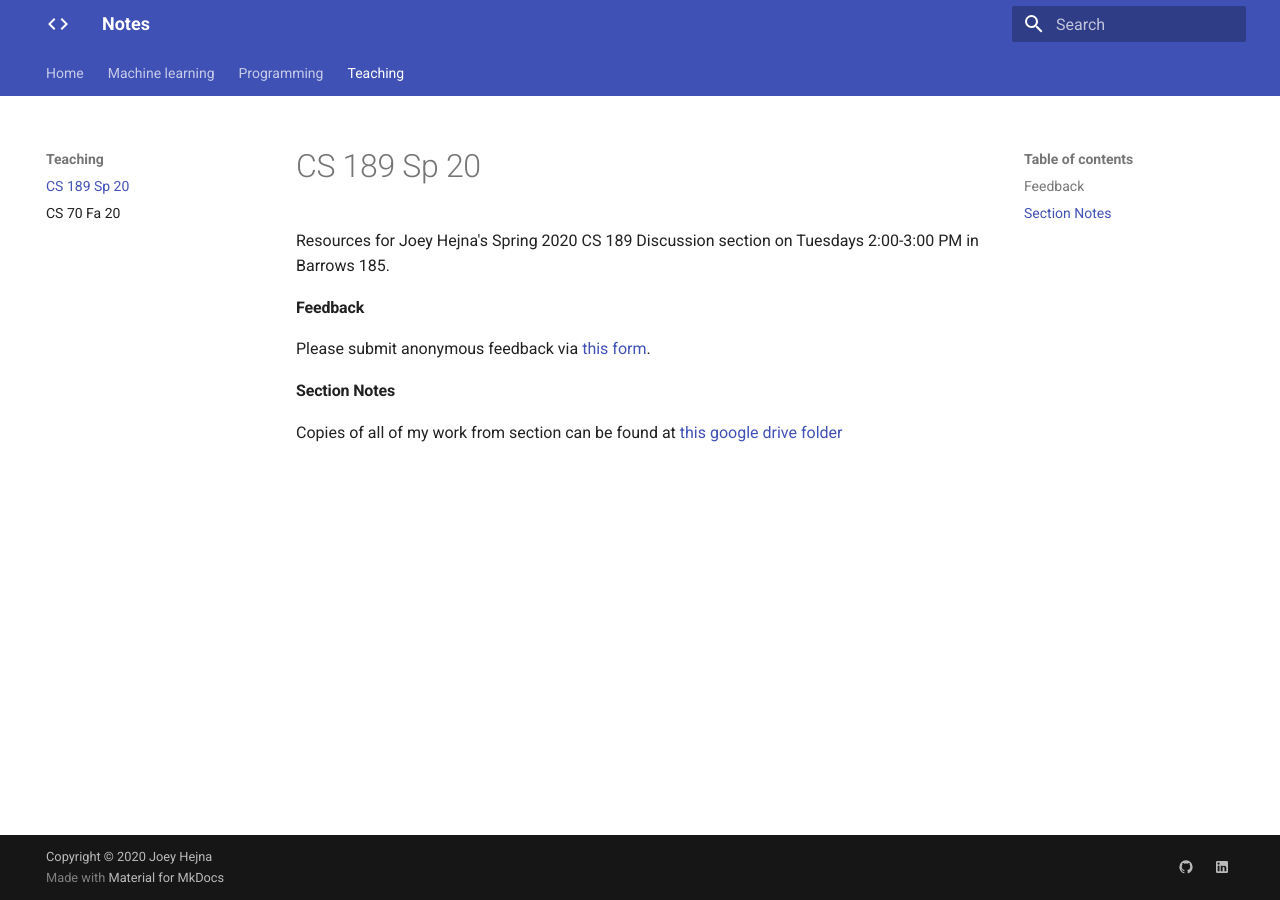
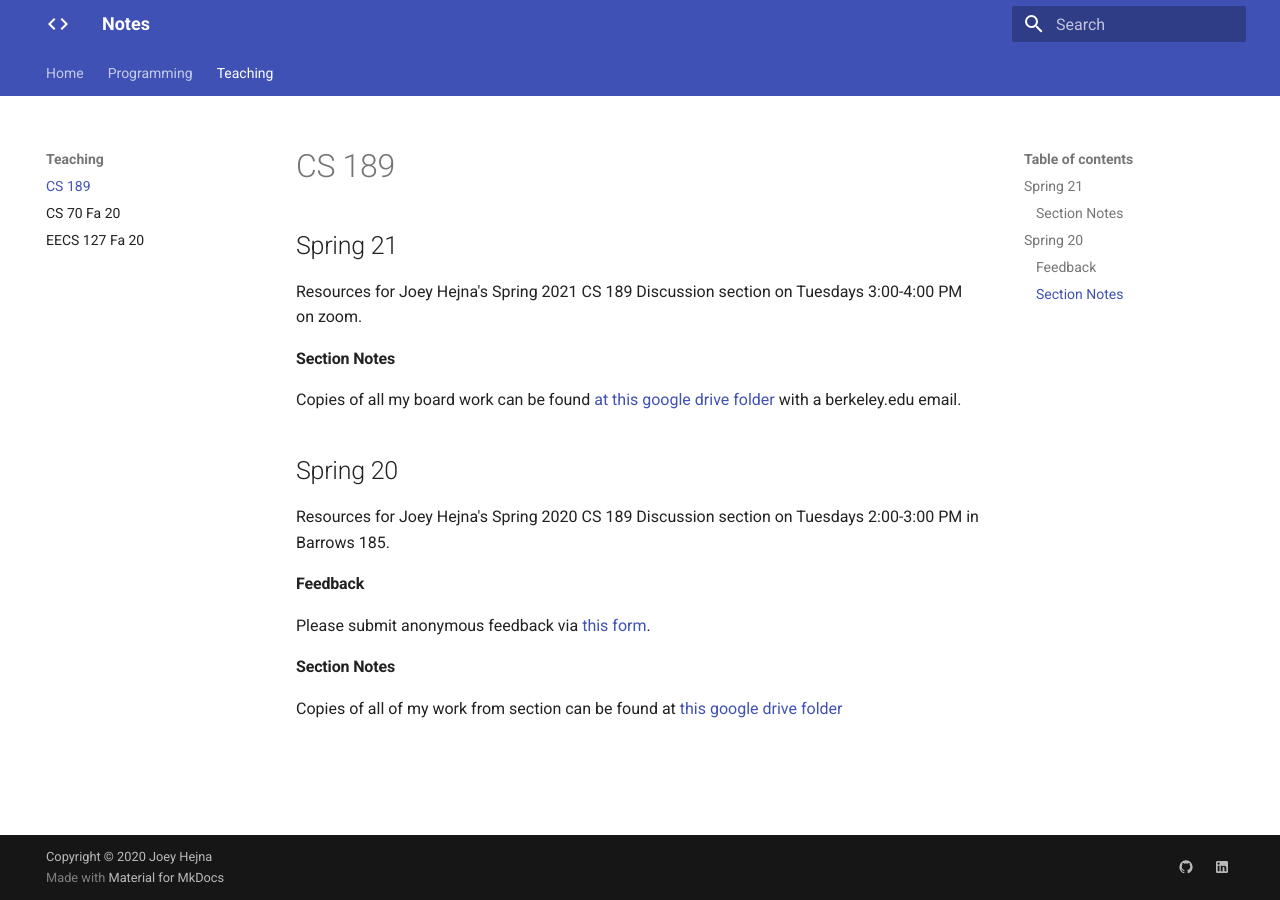
Before and after one commit to jhejna/notes, an MkDocs documentation site: the page built from docs/teaching/cs189.md, in a window 1280 px wide. Built offline with MkDocs 1.6.1 and Material for MkDocs 9.7.7, drawn with Linux system fonts in a browser that asks for light colours.

Commit message:
update 189 section

```diff
--- a/docs/teaching/cs189.md
+++ b/docs/teaching/cs189.md
@@ -1,4 +1,14 @@
-# CS 189 Sp 20
+# CS 189
+
+## Spring 21
+
+Resources for Joey Hejna's Spring 2021 CS 189 Discussion section on Tuesdays 3:00-4:00 PM on zoom.
+
+#### Section Notes
+Copies of all my board work can be found [at this google drive folder](https://drive.google.com/drive/folders/16QvEZvhooerRJ3GJyAgTKVwo0Q_b-5NB?usp=sharing) with a berkeley.edu email.
+
+
+## Spring 20
 
 Resources for Joey Hejna's Spring 2020 CS 189 Discussion section on Tuesdays 2:00-3:00 PM in Barrows 185.
 
```
Also changed, not shown: docs/index.md (+1 -0 lines), docs/machine learning/1data.md (deleted, +0 -64 lines), docs/machine learning/index.md (deleted, +0 -3 lines), docs/teaching/eecs127.md (added, +6 -0 lines), docs/machine learning/2decisions.md (deleted), docs/machine learning/3models.md (deleted).
